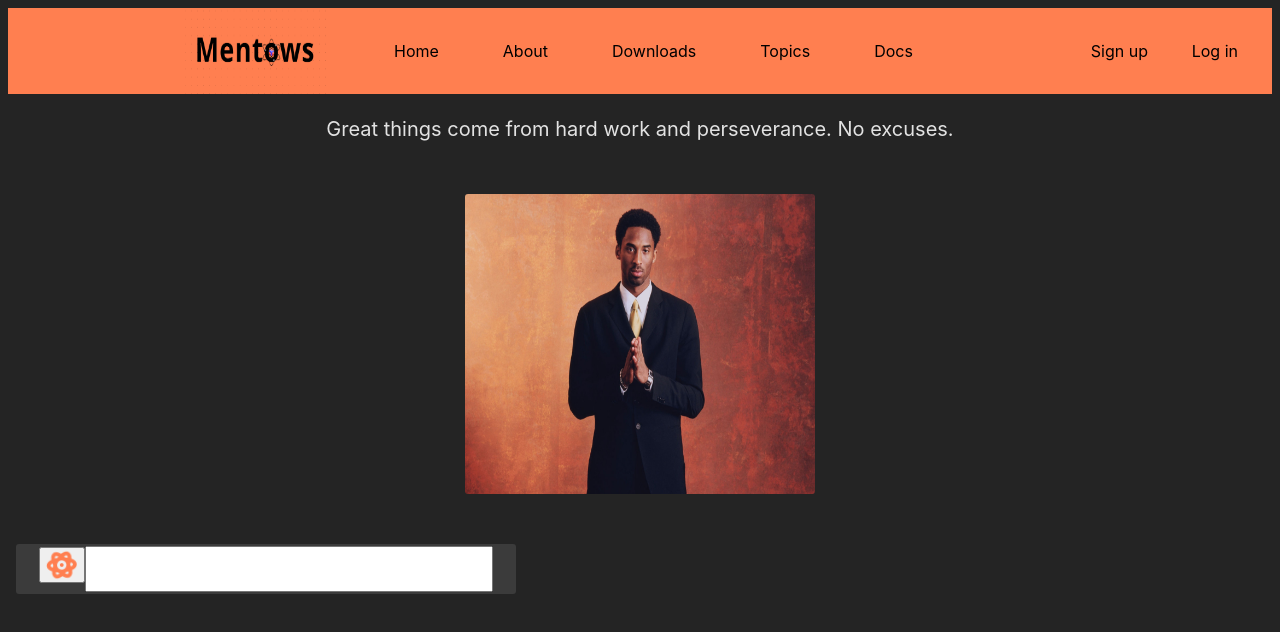
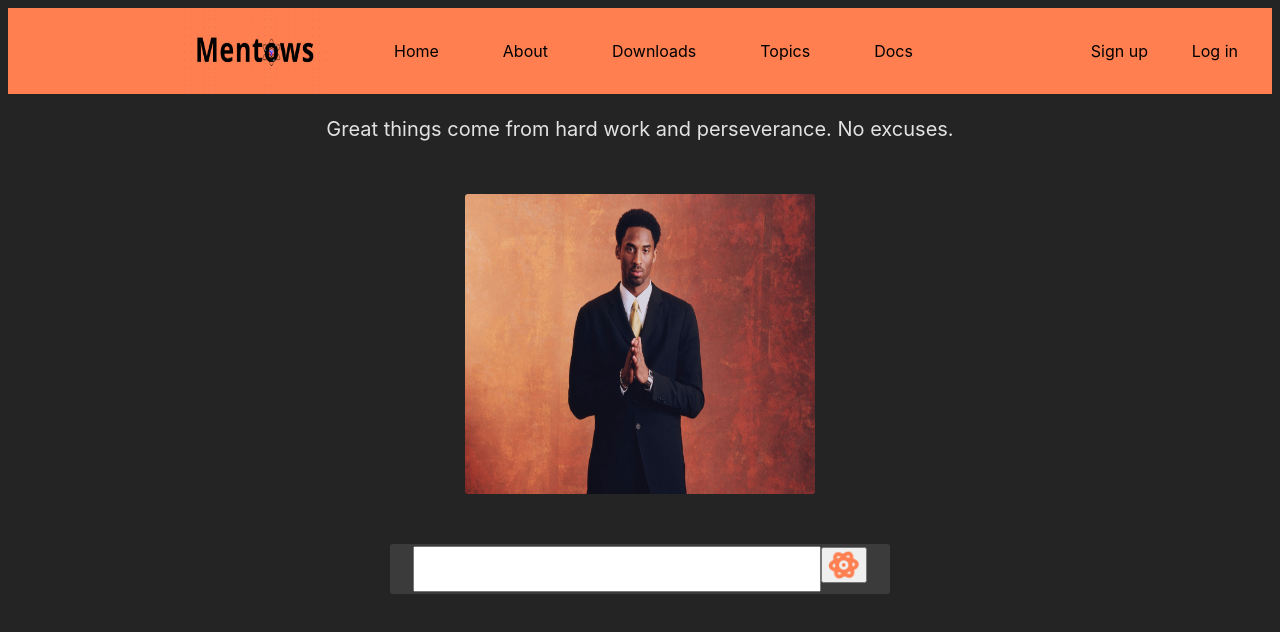
Before and after one commit to Keiaus/Mentows, a React (Vite) app in the folder mentows/: page / in a window 1280 px wide. Shown: the top 632 px of the page. Built offline with nearby package versions, Linux system fonts and the light colour scheme.

Commit message:
Managed to get search bar centered

```diff
--- a/mentows/src/pages/home.jsx
+++ b/mentows/src/pages/home.jsx
@@ -53,11 +53,11 @@ const Home = () => {
                     <div id="images" style={{ marginTop: '50px' }}>
                         <img src={picture} alt="" style={{ height: '300px', width: '350px', display: 'block', margin: 'auto', borderRadius:'3px' }} />
                     </div>
-                    <div id="searchbar" style={{ textAlign: 'center', marginTop: '50px'}}>
+                    <div id="searchbar" style={{ textAlign: 'center', marginTop: '50px', alignContent:"center"}}>
                         {/* This form navigates to a page based on search entry */}
                         <form action="" method="get">
-                            <button style={{ fontSize: '15px', margin:"auto"}}><i class="fa-solid fa-atom fa-spin" style={{fontSize: "30px", color: "coral"}}></i></button>
-                            <input type="text" style={{ height: '40px', width: '400px', fontSize: '20px' }} />
+                            <input type="text" style={{height: '40px', width: '400px', fontSize: '20px'}} />
+                            <button style={{ fontSize: '15px', margin:"auto"}}><i class="fa-solid fa-atom fa-spin" style={{fontSize:"30px", color: "coral"}}></i></button>
                         </form>
                     </div>
 
--- a/mentows/src/styles/App.css
+++ b/mentows/src/styles/App.css
@@ -2,8 +2,10 @@
     width: 500px;
     height: 50px;
     background-color: #3B3B3B;
-    display: flex;
-    justify-content: center;
-    align-items: center;
     border-radius: 3px;
+    margin: auto;
 }
+
+i[class*fa-atom]::before {
+    background: transparent;
+}
```
